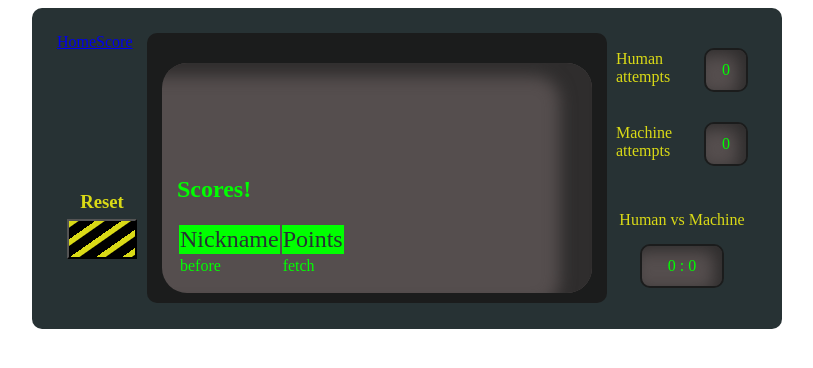
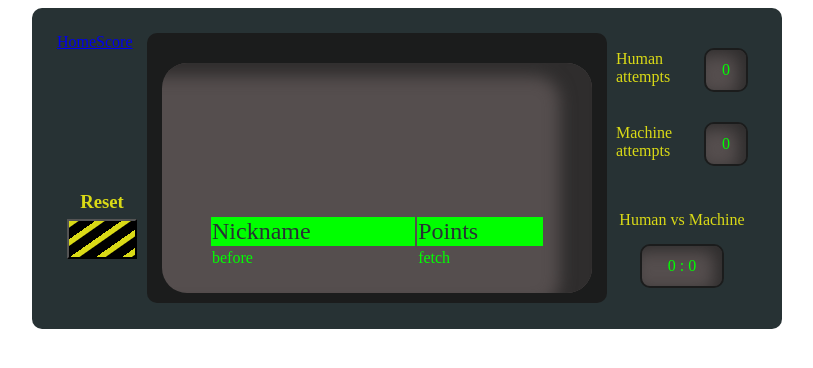
Before and after one commit to Manuletti/guessing-game, a Vue app: page /score in a window 1280 px wide. Shown: the top 368 px of the page, without its empty margins (233-1046 px from the left). Built offline with nearby package versions, Linux system fonts and the light colour scheme.

Commit message:
Working version

```diff
--- a/src/components/ScoreTable.vue
+++ b/src/components/ScoreTable.vue
@@ -9,7 +9,7 @@ defineProps({
 </script>
 
 <template>
-    <h1>Scores!</h1>
+<body>
     <table>
         <thead>
             <tr>
@@ -24,12 +24,22 @@ defineProps({
             </tr>
         </tbody>
     </table>
+</body>
 </template>
 
 <style scoped>
+body {
+    display: flex;
+    flex-direction: column;
+    align-content: center;
+    justify-content: center;
+    margin-left: 2em;
+    margin-right: 2em;
+}
 thead {
- color:  rgb(39, 50, 52);
- background-color: lime;
- font-size: 1.5em;
+    color:  rgb(39, 50, 52);
+    background-color: lime;
+    font-size: 1.5em;
 }
+
 </style>
```
Also changed, not shown: 1 other file (tests, documents, lock files or other folders).
